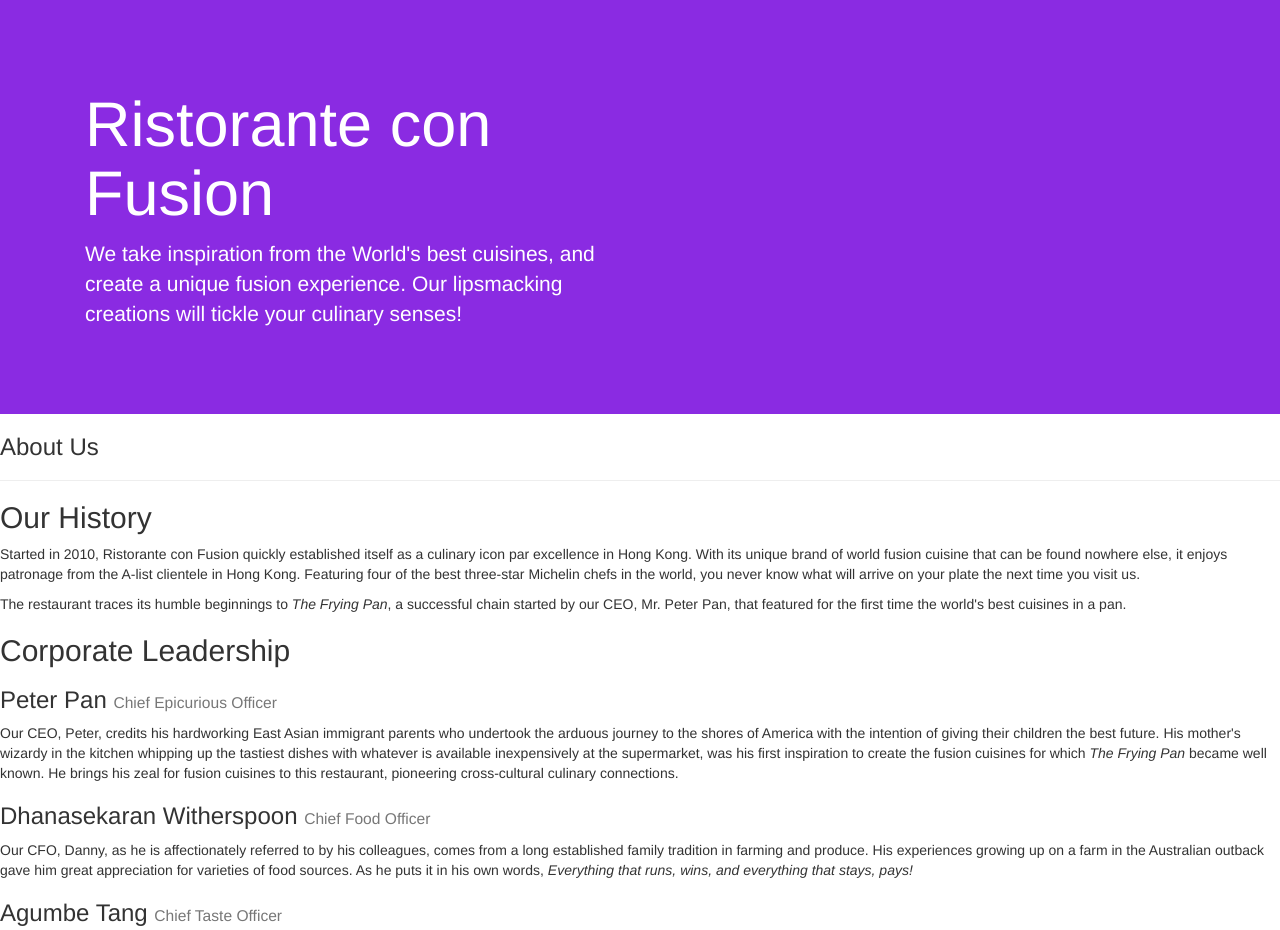
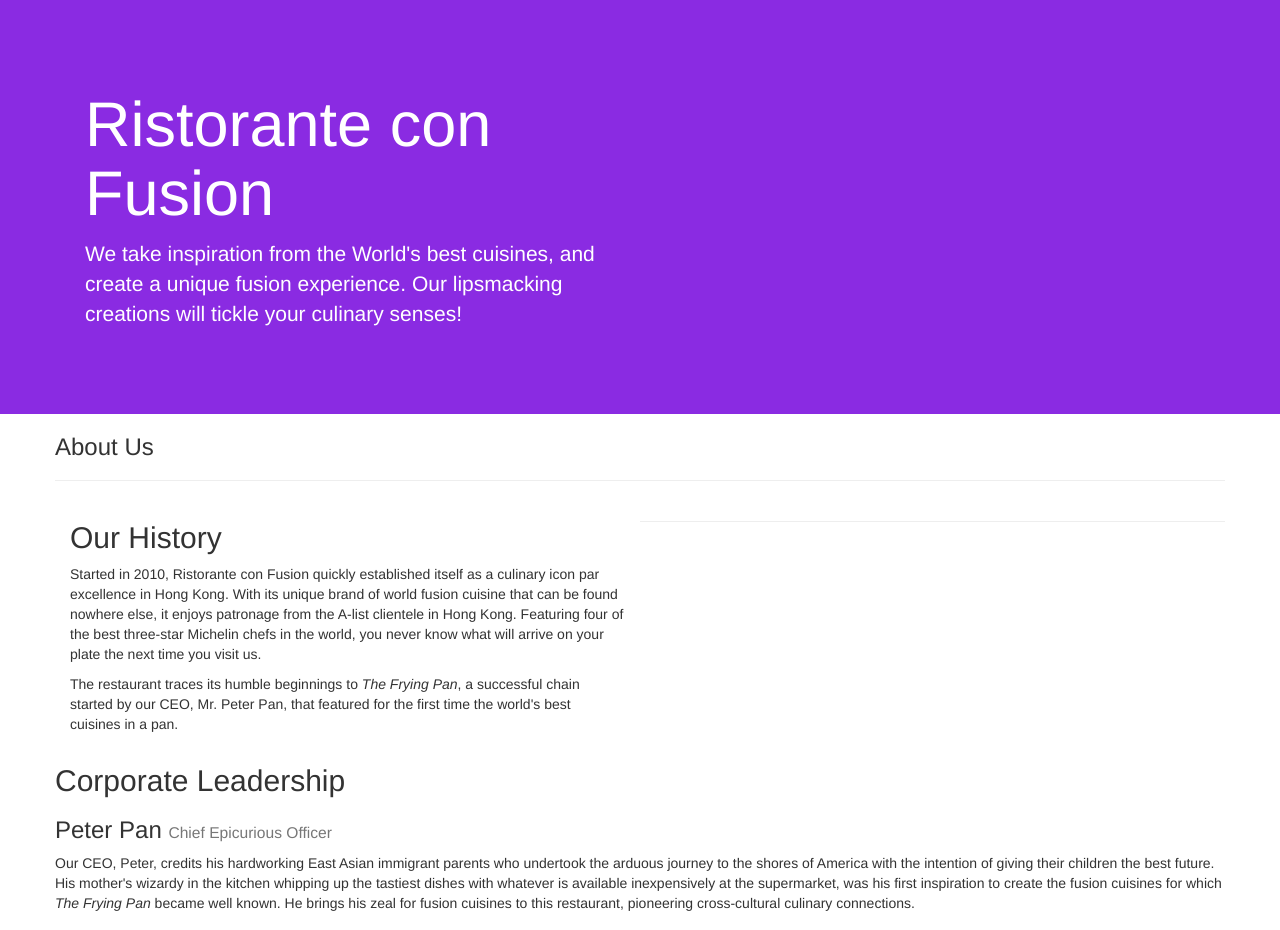
Before and after one commit to Abdelali70/BootstrapAssignment1, a plain HTML site: page aboutus.html in a window 1280 px wide. Shown: the top 930 px of the page. Drawn offline with nearby package versions, Linux system fonts and the light colour scheme.

Commit message:
End of task2

```diff
--- a/aboutus.html
+++ b/aboutus.html
@@ -31,16 +31,16 @@
         </div>
     </header>
 
-    <div>
-        <div>
-            <div>
+    <div class="container">
+        <div class="row row-container">
+            <div class="col-12">
                 <h3>About Us</h3>
                 <hr>
             </div>
         </div>
 
-        <div>
-            <div>
+        <div class="row row-container">
+            <div class="col-12 col-sm-6">
                 <h2>Our History</h2>
                 <p>Started in 2010, Ristorante con Fusion quickly established itself as a culinary icon par excellence
                     in Hong Kong. With its unique brand of world fusion cuisine that can be found nowhere else, it
@@ -50,13 +50,14 @@
                 <p>The restaurant traces its humble beginnings to <em>The Frying Pan</em>, a successful chain started by
                     our CEO, Mr. Peter Pan, that featured for the first time the world's best cuisines in a pan.</p>
             </div>
-            <div>
+            <div class="col-12">
+                <hr>
             </div>
         </div>
 
 
-        <div>
-            <div>
+        <div class="row row-container">
+            <div class="col">
                 <h2>Corporate Leadership</h2>
                 <h3>Peter Pan <small>Chief Epicurious Officer</small></h3>
                 <p>Our CEO, Peter, credits his hardworking East Asian immigrant parents who undertook the arduous
@@ -91,7 +92,7 @@
                 <div class="col-4 offset-1 col-sm-2">
                     <h5>Links</h5>
                     <ul class="list-unstyled">
-                        <li><a href="#">Home</a></li>
+                        <li><a href="index.html">Home</a></li>
                         <li><a href="#">About</a></li>
                         <li><a href="#">Menu</a></li>
                         <li><a href="#">Contact</a></li>
```
